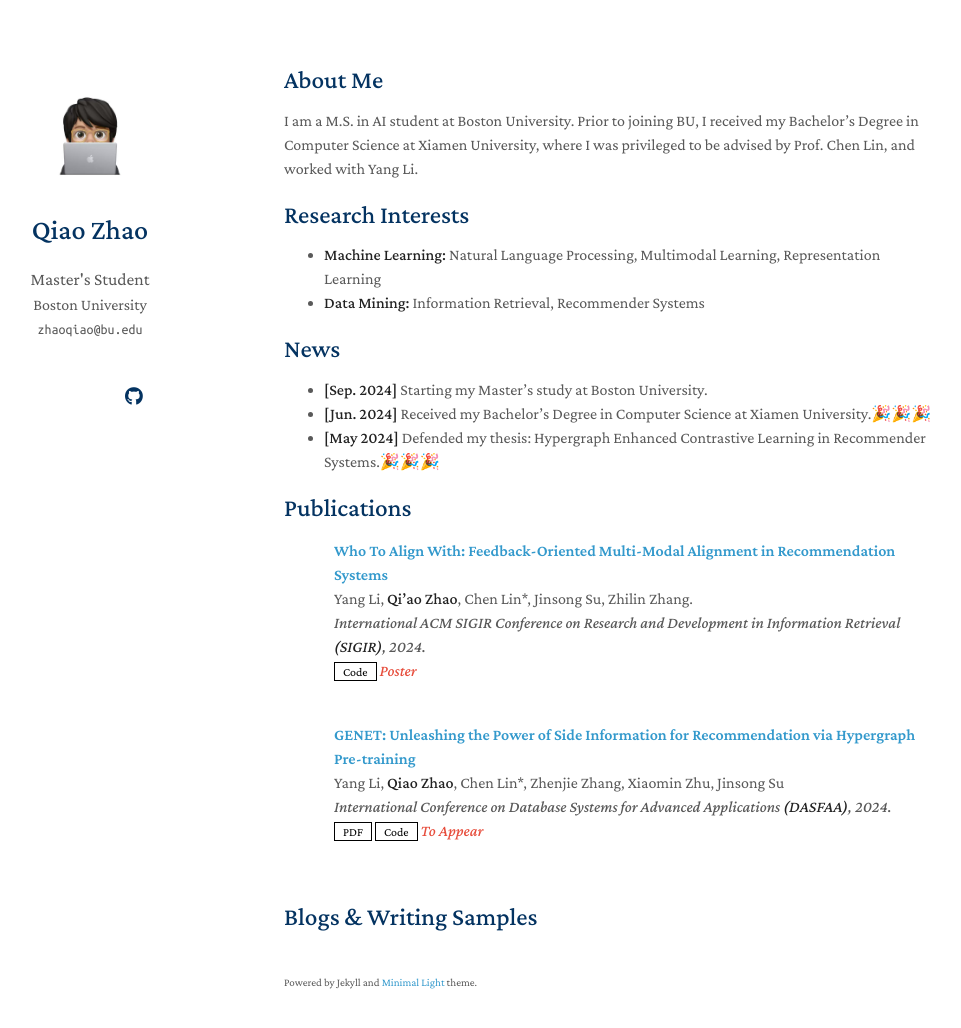
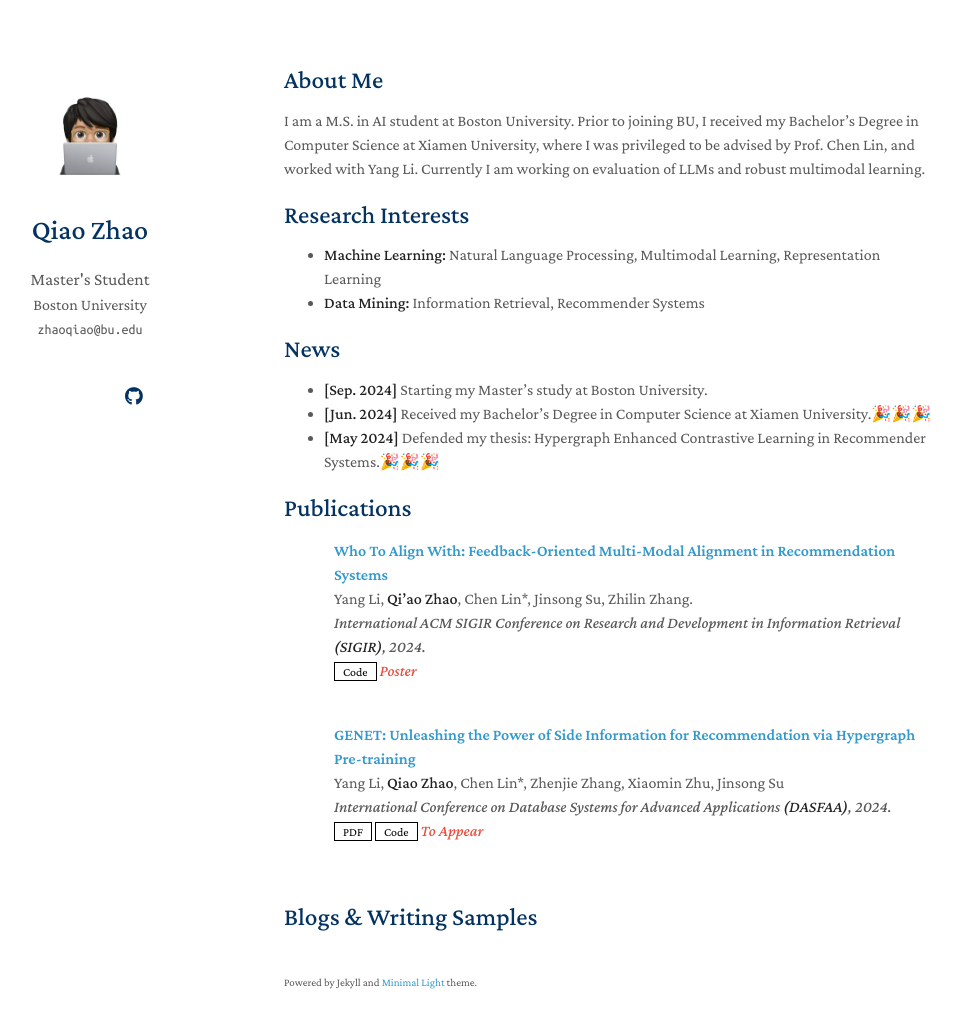
Before and after one commit to Zhao-Qiao/zhao-qiao.github.io, a Jekyll site: the page built from index.md, in a window 1280 px wide and 1063 px high. Shown: the top 1028 px of the window, without its empty margins (186-1147 px from the left). Built offline with Jekyll 4.4.1, drawn with Linux system fonts in a browser that asks for light colours; a style sheet for code colours, icons or effects is not loaded; our own code applies the rules of GitHub Pages for plain Markdown files.

Commit message:
Update index.md

```diff
--- a/index.md
+++ b/index.md
@@ -4,7 +4,7 @@ layout: homepage
 
 ## About Me
 
-I am a M.S. in AI student at Boston University. Prior to joining BU, I received my Bachelor's Degree in Computer Science at Xiamen University, where I was privileged to be advised by Prof. Chen Lin, and worked with Yang Li.
+I am a M.S. in AI student at Boston University. Prior to joining BU, I received my Bachelor's Degree in Computer Science at Xiamen University, where I was privileged to be advised by Prof. Chen Lin, and worked with Yang Li. Currently I am working on evaluation of LLMs and robust multimodal learning.
 
 ## Research Interests
 
```
